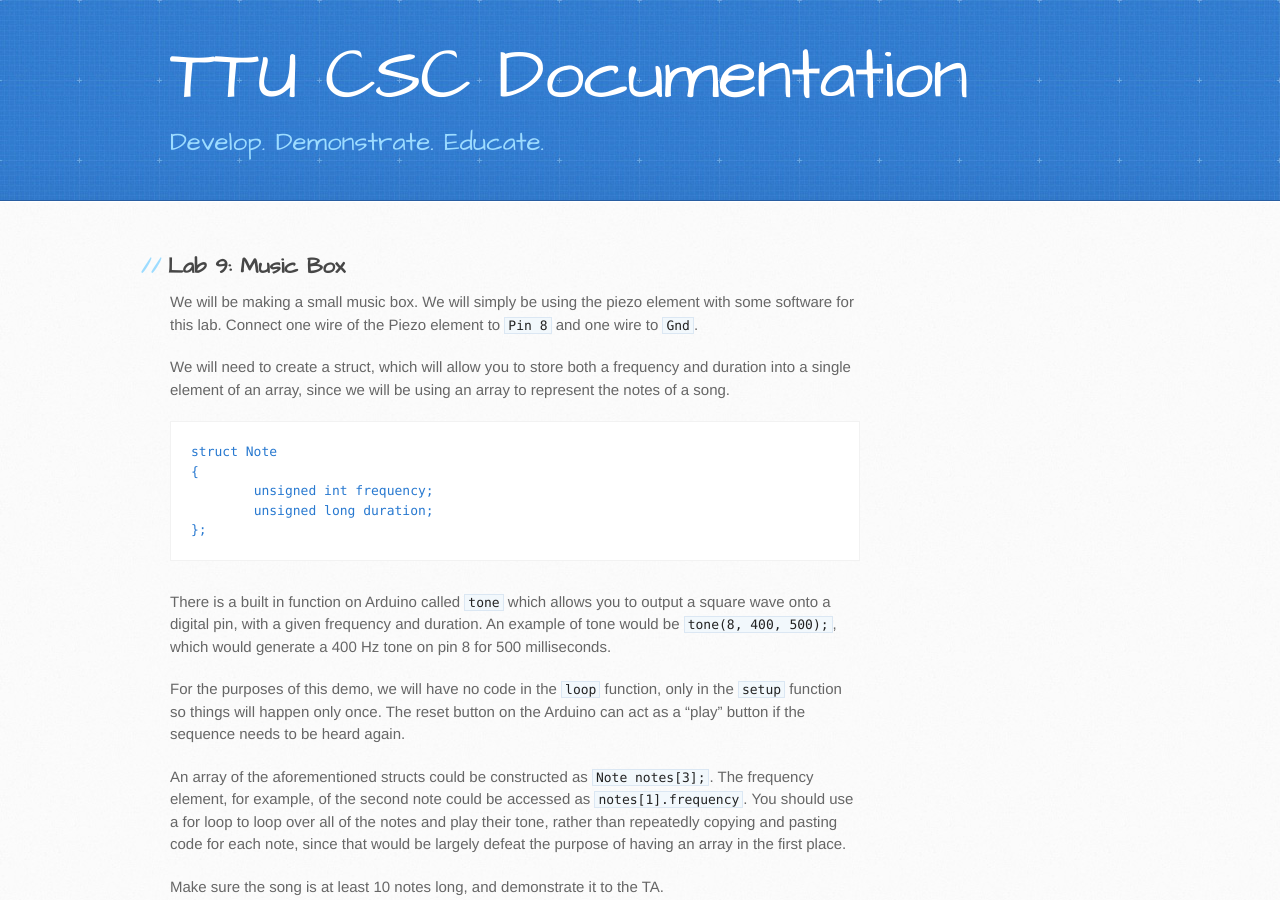
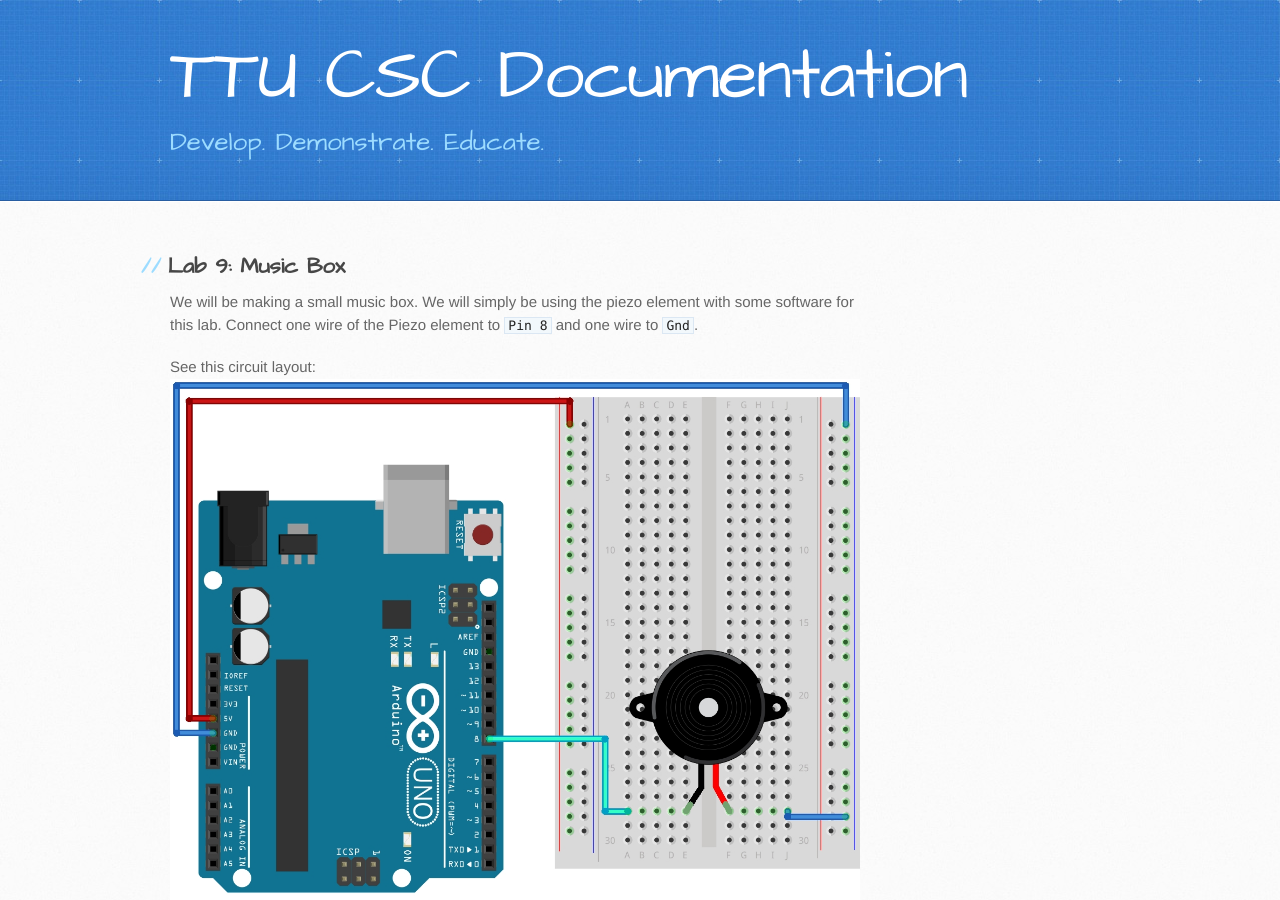
Before and after one commit to TTU-CSC/ttu-csc.github.com, a Jekyll site: the page built from _posts/2015-07-19-lab-9-music-box.markdown, in a window 1280 px wide and 900 px high. Built offline with Jekyll 4.4.1, drawn with Linux system fonts in a browser that asks for light colours.

Commit message:
Added lab 9's diagram

```diff
--- a/_posts/2015-07-19-lab-9-music-box.markdown
+++ b/_posts/2015-07-19-lab-9-music-box.markdown
@@ -6,6 +6,9 @@ categories: docs
 ---
 
 We will be making a small music box. We will simply be using the piezo element with some software for this lab. Connect one wire of the Piezo element to `Pin 8` and one wire to `Gnd`.
+
+See this circuit layout:
+![Lab 9 diagram]({{site.url}}/images/lab_9.jpg)
 
 We will need to create a struct, which will allow you to store both a frequency and duration into a single element of an array, since we will be using an array to represent the notes of a song.
 
```
Also changed, not shown: images/lab_9.jpg (added), 1 other file.
